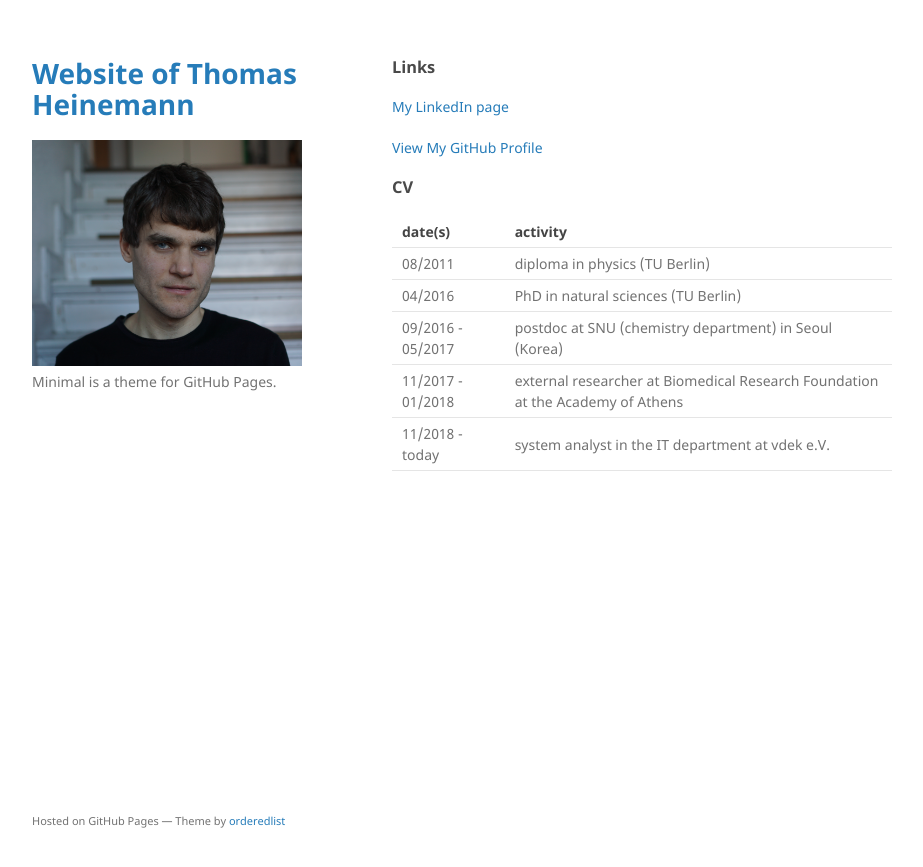
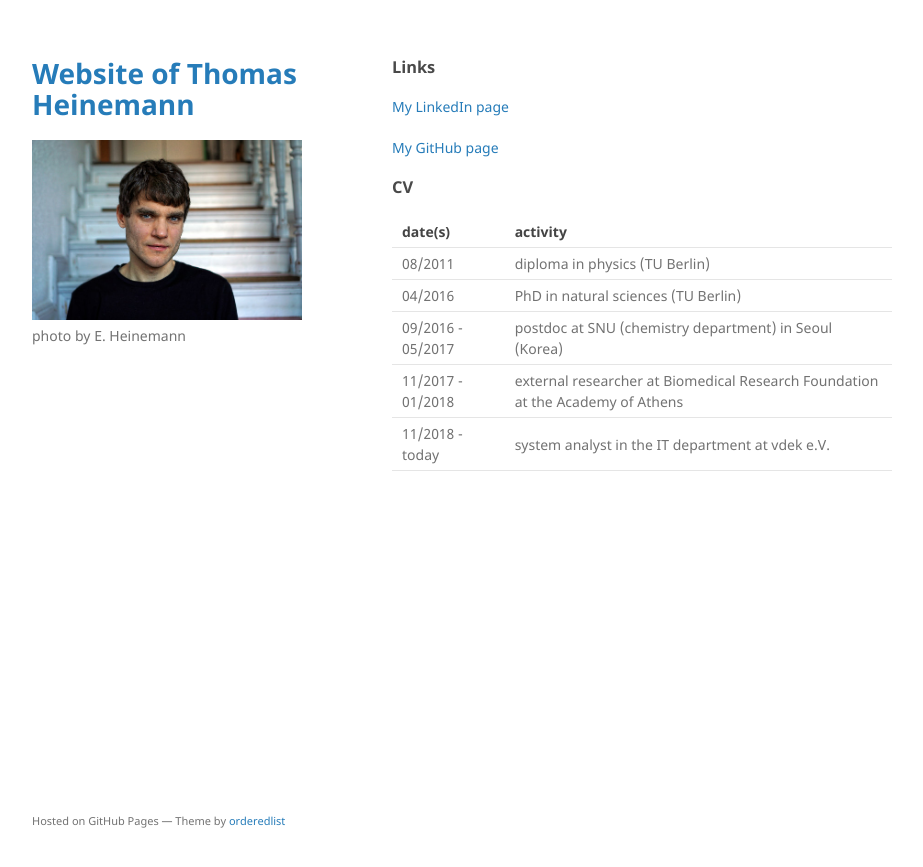
Before and after one commit to thomasheinemann/thomasheinemann.github.io, a Jekyll site: the page built from index.md, in a window 1280 px wide. Shown: the top 867 px of the page, without its empty margins (178-1101 px from the left). Built offline with Jekyll 4.4.1, drawn with Linux system fonts in a browser that asks for light colours.

Commit message:
new phto and link layout adjusted

```diff
--- a/_config.yml
+++ b/_config.yml
@@ -1,6 +1,6 @@
 title: Website of Thomas Heinemann
-logo: /assets/img/foto_klein.png
-description: Minimal is a theme for GitHub Pages.
+logo: /assets/img/Thomas_Heinemann_Foto_Elisabeth_Heinemann_Farbe.jpg
+description: photo by E. Heinemann
 show_downloads: false
 google_analytics:
 theme: jekyll-theme-minimal
--- a/index.md
+++ b/index.md
@@ -14,7 +14,7 @@ layout: default
 
 [My LinkedIn page](https://www.linkedin.com/in/thomasheinemann/)
 {% if site.github.is_user_page %}
-<p class="view"><a href="{{ site.github.owner_url }}">View My GitHub Profile</a></p>
+<p class="view"><a href="{{ site.github.owner_url }}">My GitHub page</a></p>
 {% endif %}
 
 
```
Also changed, not shown: assets/img/Thomas_Heinemann_Foto_Elisabeth_Heinemann_Farbe.jpg (added).
